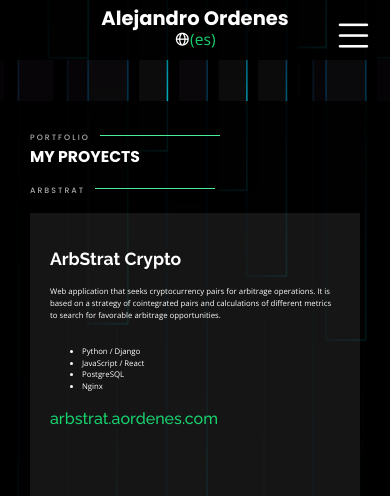
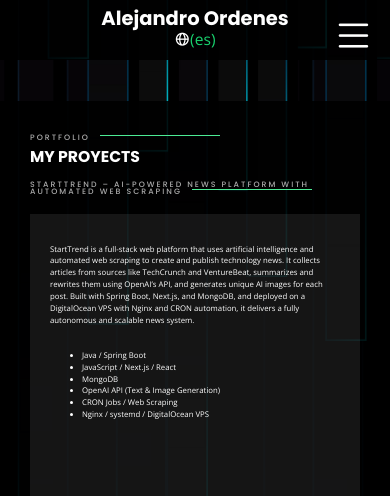
Before and after one commit to AlejandroOrdenes/Portfolio, a Django app: page /en/ in a window 390 px wide. Shown: the top 496 px of the page. Run offline with Django 4.2, Linux system fonts and the light colour scheme; some libraries are stand-ins or nearby versions; grey boxes are pictures that could not be loaded.

Commit message:
translate

```diff
--- a/portfolioDeveloper/portfolioApp/templates/index.html
+++ b/portfolioDeveloper/portfolioApp/templates/index.html
@@ -300,6 +300,39 @@
                 <p>{% trans "My Proyects" %}</p>
             </div>
             <div class="section-title">
+                <h2>{% trans "StartTrend – AI-Powered News Platform with Automated Web Scraping"%}</h2>
+            </div>
+
+            <div class="row">
+                <div class="col-lg-4 col-md-6 d-flex align-items-stretch">
+                    <div class="icon-box">
+                        <div class="icon"><i class="bx bxs-chart"></i></div>
+                        <!-- <h4><a href="https://arbstrat.aordenes.com/" target="_blank">{% trans "ArbStrat Crypto"%}</a></h4> -->
+                        <p>{% blocktrans %} StartTrend is a full-stack web platform that uses artificial intelligence and automated web scraping to create and publish technology news. It collects articles from sources like TechCrunch and VentureBeat, summarizes and rewrites them using OpenAI’s API, and generates unique AI images for each post. Built with Spring Boot, Next.js, and MongoDB, and deployed on a DigitalOcean VPS with Nginx and CRON automation, it delivers a fully autonomous and scalable news system. {% endblocktrans %}</p>
+                            <br>
+                            <ul class="service-ul">
+    <li>Java / Spring Boot</li>
+    <li>JavaScript / Next.js / React</li>
+    <li>MongoDB</li>
+    <li>OpenAI API (Text & Image Generation)</li>
+    <li>CRON Jobs / Web Scraping</li>
+    <li>Nginx / systemd / DigitalOcean VPS</li>
+</ul>
+
+                            <!-- <h6><a href="https://arbstrat.aordenes.com/" target="_blank">arbstrat.aordenes.com</a></h6> -->
+                    </div>
+                </div>
+
+                <div class="col-md-8 d-flex align-items-stretch">
+                    <div class="icon-box">
+                        <img src="../static/portfolioApp/images/starttrend_portfolio.png" alt="arbstratJpg" style="width: 100%; height: 100%; object-fit: contain;">
+                    </div>
+                </div>
+            </div>
+
+        </div>
+        <div class="container">
+            <div class="section-title">
                 <h2>{% trans "ArbStrat"%}</h2>
             </div>
 
@@ -307,7 +340,7 @@
                 <div class="col-lg-4 col-md-6 d-flex align-items-stretch">
                     <div class="icon-box">
                         <div class="icon"><i class="bx bxs-chart"></i></div>
-                        <h4><a href="https://arbstrat.aordenes.com/" target="_blank">{% trans "ArbStrat Crypto"%}</a></h4>
+                        <!-- <h4><a href="https://arbstrat.aordenes.com/" target="_blank">{% trans "ArbStrat Crypto"%}</a></h4> -->
                         <p>{% blocktrans %} Web application that seeks cryptocurrency pairs
                             for arbitrage operations. It is based on a strategy of cointegrated pairs and calculations
                             of different metrics to search for favorable arbitrage opportunities. {% endblocktrans %}</p>
@@ -319,7 +352,7 @@
                                 <li>Nginx</li>
                             </ul>
 
-                            <h6><a href="https://arbstrat.aordenes.com/" target="_blank">arbstrat.aordenes.com</a></h6>
+                            <!-- <h6><a href="https://arbstrat.aordenes.com/" target="_blank">arbstrat.aordenes.com</a></h6> -->
                     </div>
                 </div>
 
@@ -332,7 +365,7 @@
 
         </div>
 
-        <div class="container">
+        <!-- <div class="container">
 
             <div class="section-title">
                 <h2>{% trans "First Try!"%}</h2>
@@ -364,7 +397,7 @@
 
             </div>
 
-        </div>
+        </div> -->
     </section>
     <!-- ======= Contact Section ======= -->
     <section id="contact" class="contact">
```
Also changed, not shown: portfolioDeveloper/locale/es/LC_MESSAGES/django.po, 1 other file.
